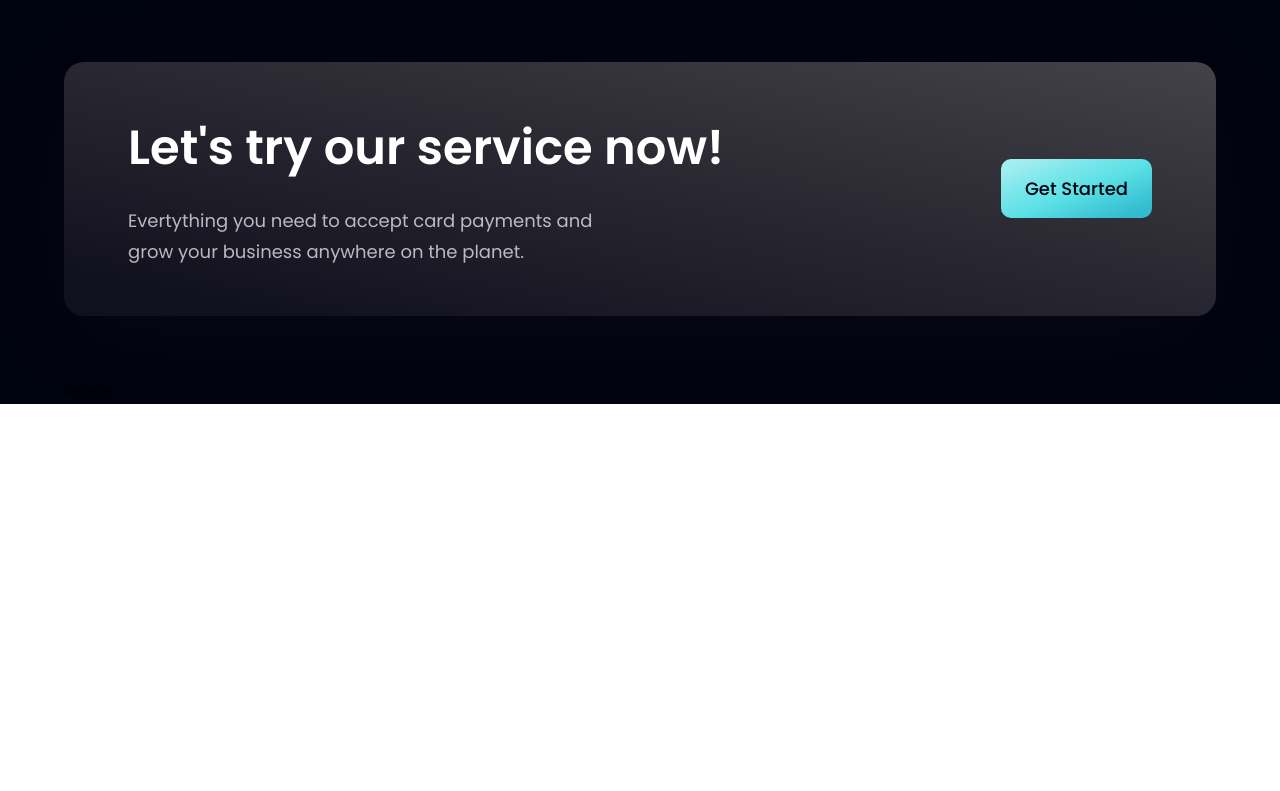
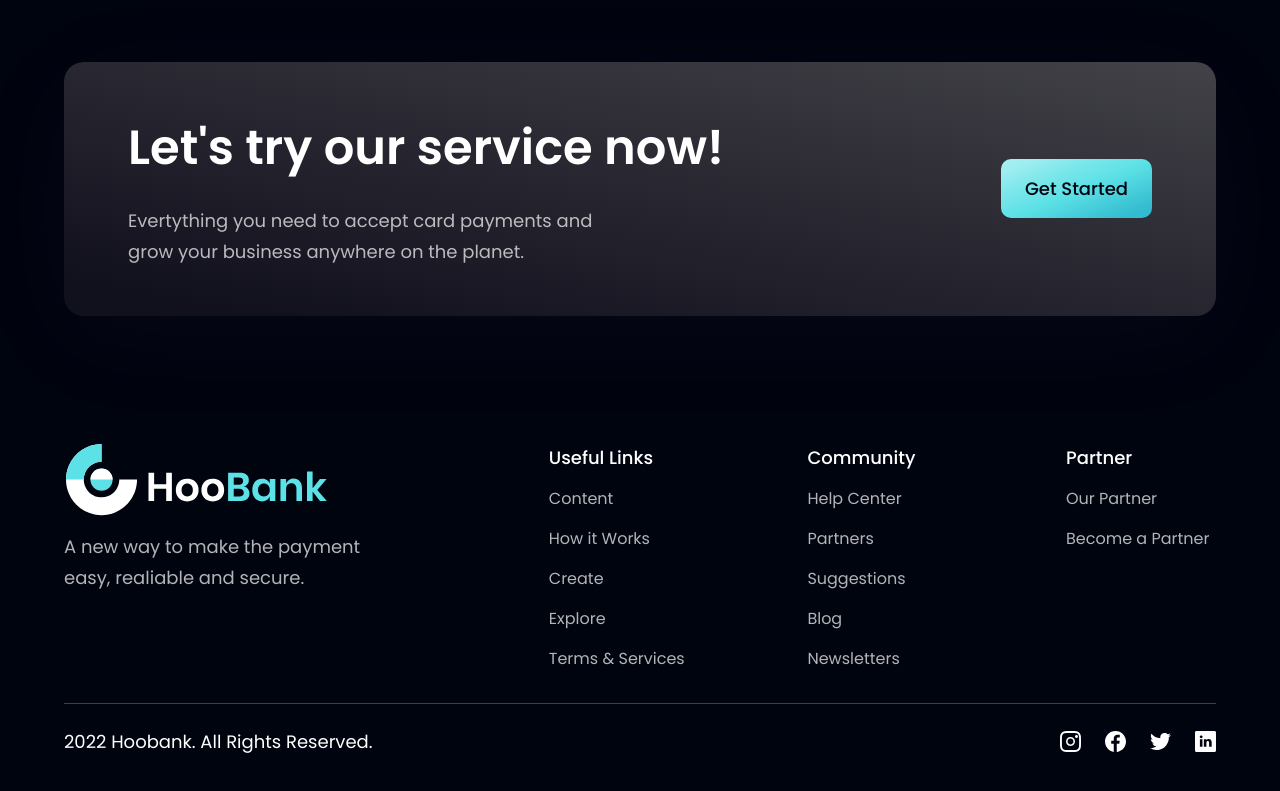
Before and after one commit to eloygomes/Business-page-react-vite-tailwindCss, a React (Vite) app: page / in a window 1280 px wide. Shown: the part 4082-4873 px from the top of the page. Before the commit the page ends 4486 px from the top, so only its background shows below. Built offline with nearby package versions, Linux system fonts and the light colour scheme.

Commit message:
deploy of footer

```diff
--- a/src/Components/Footer.jsx
+++ b/src/Components/Footer.jsx
@@ -1,9 +1,44 @@
 import React from 'react'
+import styles from '../style'
+import { logo } from '../assets'
+import { footerLinks, socialMedia } from '../constants';
 
-const Footer = () => {
-  return (
-    <div>Footer</div>
+const Footer = () =>  (
+    <section className={`${styles.flexCenter} ${styles.paddingY} flex-col`}>
+      <div className={`${styles.flexStart} md:flex-row flex-col mb-8 w-full`}>
+        <div className='flex-1 flex flex-col justify-start mr-10'>
+          <img src={logo} alt="hoobank" className='w-[266px] h-[72px] object-contain' />
+          <p className={`${styles.paragraph} mt-4 max-w-[310px]`}>A new way to make the payment easy, realiable and secure.</p>
+        </div>
+        <div className='flex-[1.5] w-full flex flex-row justify-between flex-wrap md:mt-0 mt-10'>
+          {footerLinks.map((footerLink)=>(
+            <div key={footerLink.key} className='flex flex-col ss:my-0 my-4 min-w-[150px]'>
+                <h4 className='font-poppins font-medium text-[18px] leading-[27px] text-white'>
+                  {footerLink.title}
+                </h4>
+                <ul className='list-none mt-4'>
+                  {footerLink.links.map((link, index)=>(
+                    <li key={link.name} className={`font-poppins font-normal text-[16px] leading-[24px] text-dimWhite hover:text-secondary cursor-pointer ${index !== footerLink.links.length -1 ? 'mb-4' : 'mb-0'}`}>
+                      {link.name}
+                    </li>
+                  ))}
+                </ul>
+            </div>
+          ))}
+        </div>
+      </div>
+      <div className='w-full flex justify-between items-center md:flex-row flex-col pt-6 border-t-[1px] border-t-[#3f3e45]'>
+        <p className='font-poppins font-normal text-center text-[18px] leading-[27px] text-white'>
+          2022 Hoobank. All Rights Reserved.
+        </p>
+        <div className='flex flex-row md:mt-0 mt-6'>
+          {socialMedia.map((social, index)=> (
+            <img src={social.icon} key={social.id} alt={social.id} className={`w-[21px] h-[21px] object-contain cursor-pointer ${index !== socialMedia.length - 1 ? 'mr-6' : 'mr-0'}`}/>
+          ))}
+        </div>
+      </div>
+    </section>
   )
-}
+
 
 export default Footer
```
